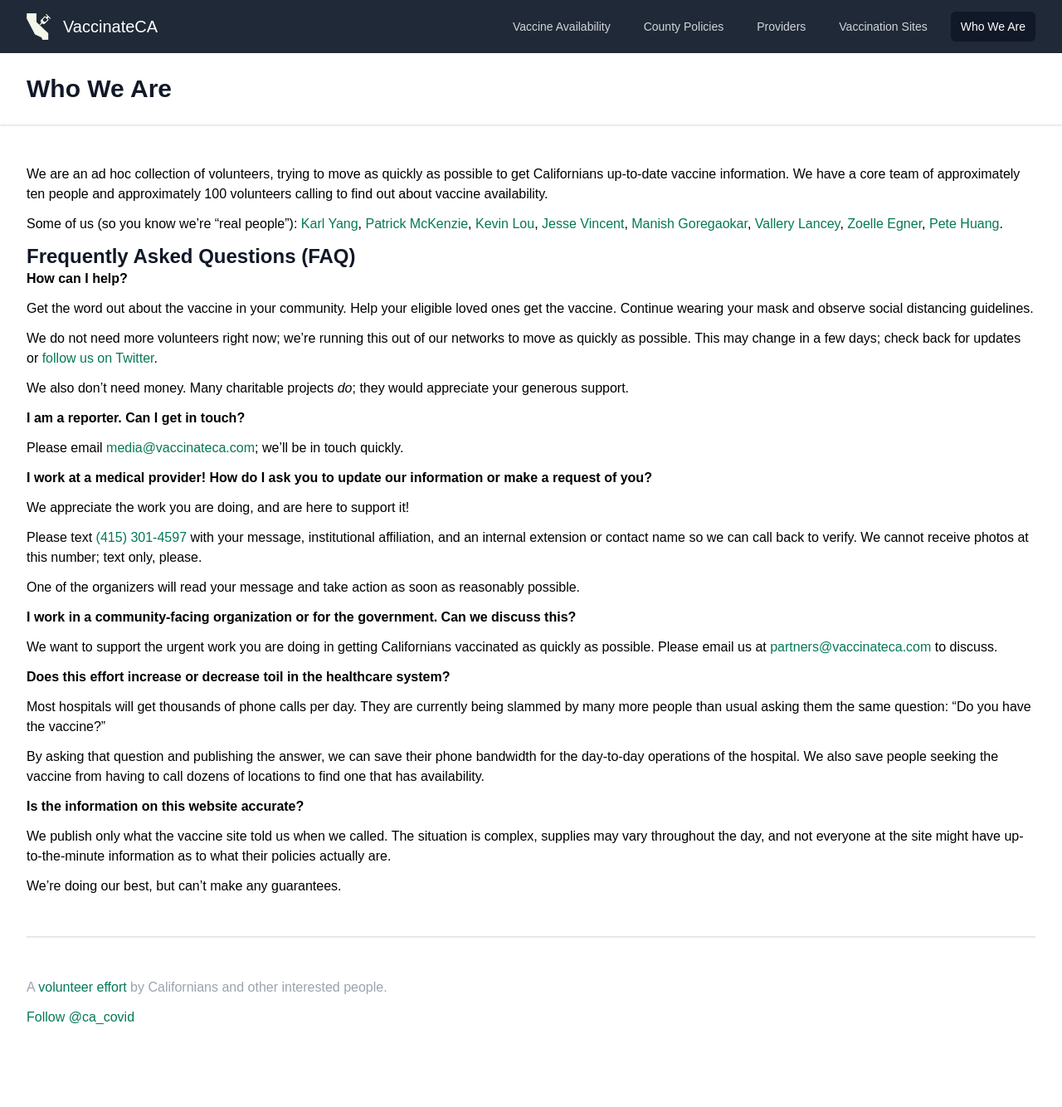
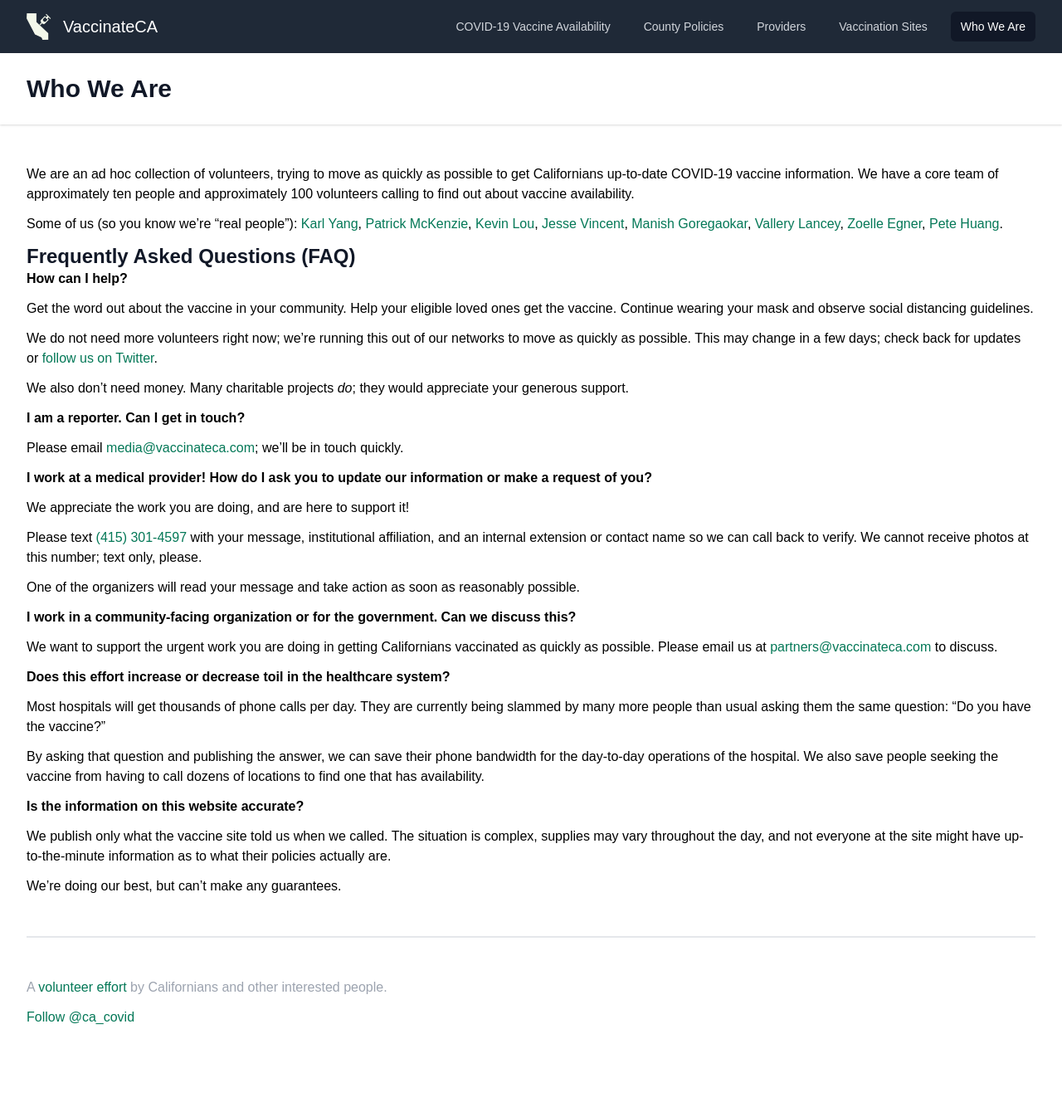
Before and after one commit to CAVaccineInventory/site, a Jekyll site: the page built from who-we-are.md, in a window 1280 px wide. Shown: the whole page at 83% size. Built offline with Jekyll 4.4.1, drawn with Linux system fonts in a browser that asks for light colours; some web fonts are replaced; comment, search, counter and statistics services are not loaded.

Commit message:
Update title and text to specify we are focused on "COVID-19" vaccines
Proposing to update the title and text to specify that we are focused on COVID-19 vaccines, since COVID-19 is no longer part of our domain name.

```diff
--- a/_config.yml
+++ b/_config.yml
@@ -35,7 +35,7 @@ plugins:
   - jekyll-seo-tag
 
 ## Social media stuff supported by jekyll-seo-tag
-tagline: Vaccine Availability in California
+tagline: COVID-19 Vaccine Availability in California
 twitter:
   card: summary_large_image
   username: ca_covid
--- a/index.html
+++ b/index.html
@@ -1,6 +1,6 @@
 ---
 layout: default
-title: Vaccine Availability
+title: COVID-19 Vaccine Availability
 add_to_nav: true
 homepage: true
 ---
--- a/who-we-are.md
+++ b/who-we-are.md
@@ -5,7 +5,7 @@ permalink: /who-we-are
 add_to_nav: true
 order: 5
 ---
-We are an ad hoc collection of volunteers, trying to move as quickly as possible to get Californians up-to-date vaccine information. We have a core team of approximately ten people and approximately 100 volunteers calling to find out about vaccine availability.
+We are an ad hoc collection of volunteers, trying to move as quickly as possible to get Californians up-to-date COVID-19 vaccine information. We have a core team of approximately ten people and approximately 100 volunteers calling to find out about vaccine availability.
 
 Some of us (so you know we're "real people"): <span id="people-list">
 {% for coordinator in site.data.coordinators %} [{{ coordinator[0] }}]({{ coordinator[1] }}) {% endfor %}
```
